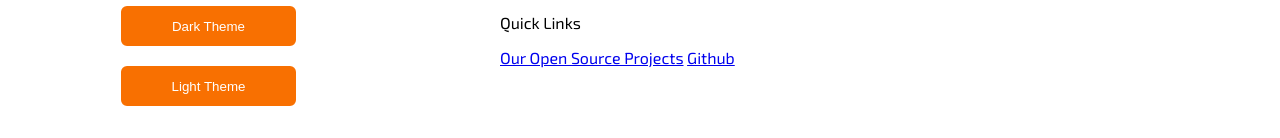
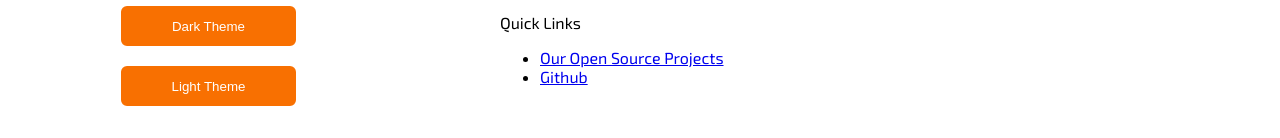
Before and after one commit to BinghamTechnologies/binghamtechnologies.github.io, a plain HTML site: page index.html in a window 1280 px wide. Shown: the part 384-522 px from the top of the page. Drawn offline with Linux system fonts and the light colour scheme.

Commit message:
Update index.html

```diff
--- a/index.html
+++ b/index.html
@@ -32,8 +32,10 @@
         		<div id="ContentRight">
                   <h2>Welcome to Bingham Technologies!</h2>
                   <p>Quick Links</p>
-                  <a href="opensource.html">Our Open Source Projects</a>
-                  <a href="https://github.com/BinghamTechnologies">Github</a>
+                  <ul>
+                    <li><a href="opensource.html">Our Open Source Projects</a></li>
+                    <li><a href="https://github.com/BinghamTechnologies">Github</a></li>
+                  </ul>
                 </div>
         	</div>
         </div>
```
